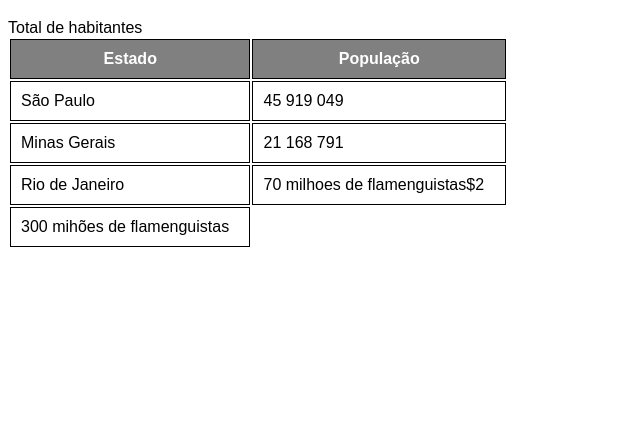
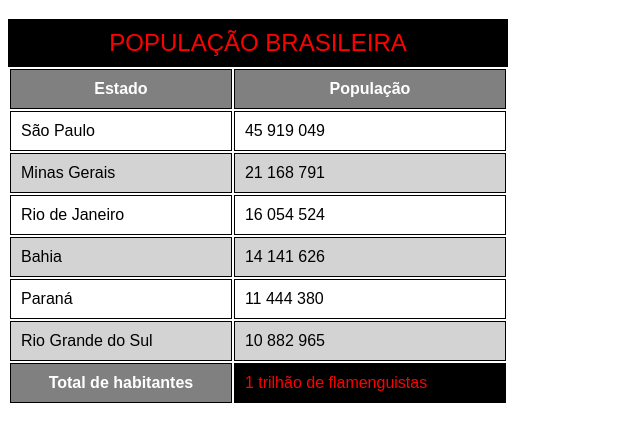
Before and after one commit to tteuwDev/html-css, a plain HTML site: page exercicios/ex 023/tabela002.html in a window 1280 px wide. Shown: the part 61-502 px from the top of the page, without its empty margins (0-640 px from the left). Drawn offline with Linux system fonts and the light colour scheme.

Commit message:
update tabela
atulização final estudos sobre tabela , e aplicação efeitos zebrado

```diff
--- a/exercicios/ex 023/tabela002.html
+++ b/exercicios/ex 023/tabela002.html
@@ -18,10 +18,29 @@
             padding: 10px;
         }
 
-        thead{
+        th{
             background-color: gray;
             color: white;
         }
+
+        caption{
+            text-transform: uppercase;
+            color: red;
+            font-size: 1.5em;
+            padding: 10px;
+            background-color: black;
+        }
+
+        .total{
+            color: red;
+            background-color: black;
+        }
+
+        tbody > tr:nth-child(even) {
+            background-color: lightgray;
+
+        }
+
     </style>
 </head>
 <body>
@@ -40,6 +59,7 @@
     -->
 
     <table>
+        <caption>População Brasileira </caption>
         <thead>
             <tr>
                 <th>Estado</th>
@@ -59,14 +79,26 @@
 
             <tr>
                 <td>Rio de Janeiro</td>
-                <td>70 milhoes de flamenguistas$2</td>
+                <td>16 054 524</td>
+            <tr>
+                <td>Bahia</td>
+                <td>14 141 626</td>
+            </tr>
+
+            <tr>
+                <td>Paraná</td>
+                <td>11 444 380</td>
+            </tr>
+
+            <tr>
+                <td>Rio Grande do Sul</td>
+                <td>10 882 965</td>
              </tr>
         </tbody>
 
         <tfoot>
-
-            <thead>Total de habitantes</thead>
-                <td>300 mihões de flamenguistas</td>
+            <th>Total de habitantes</th>
+                <td class="total">1 trilhão de flamenguistas</td>
 
         </tfoot>
 
```
